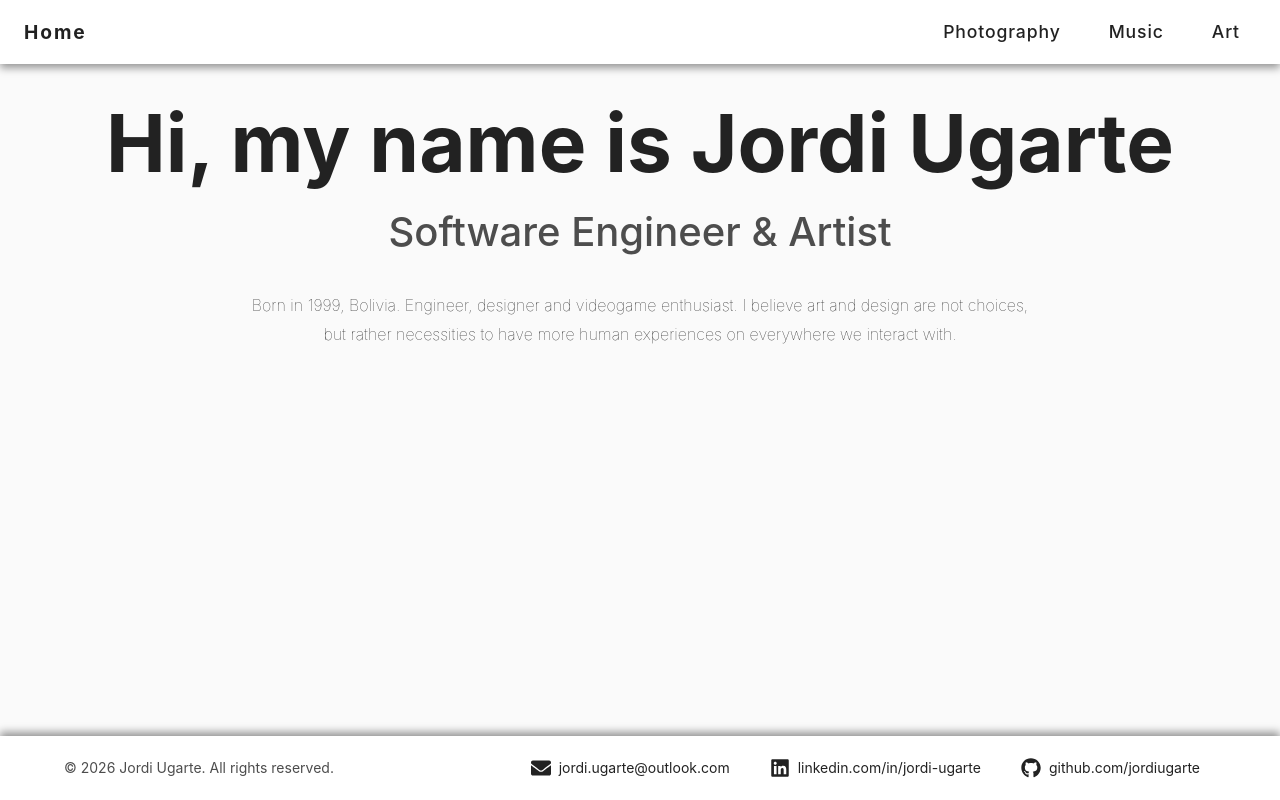
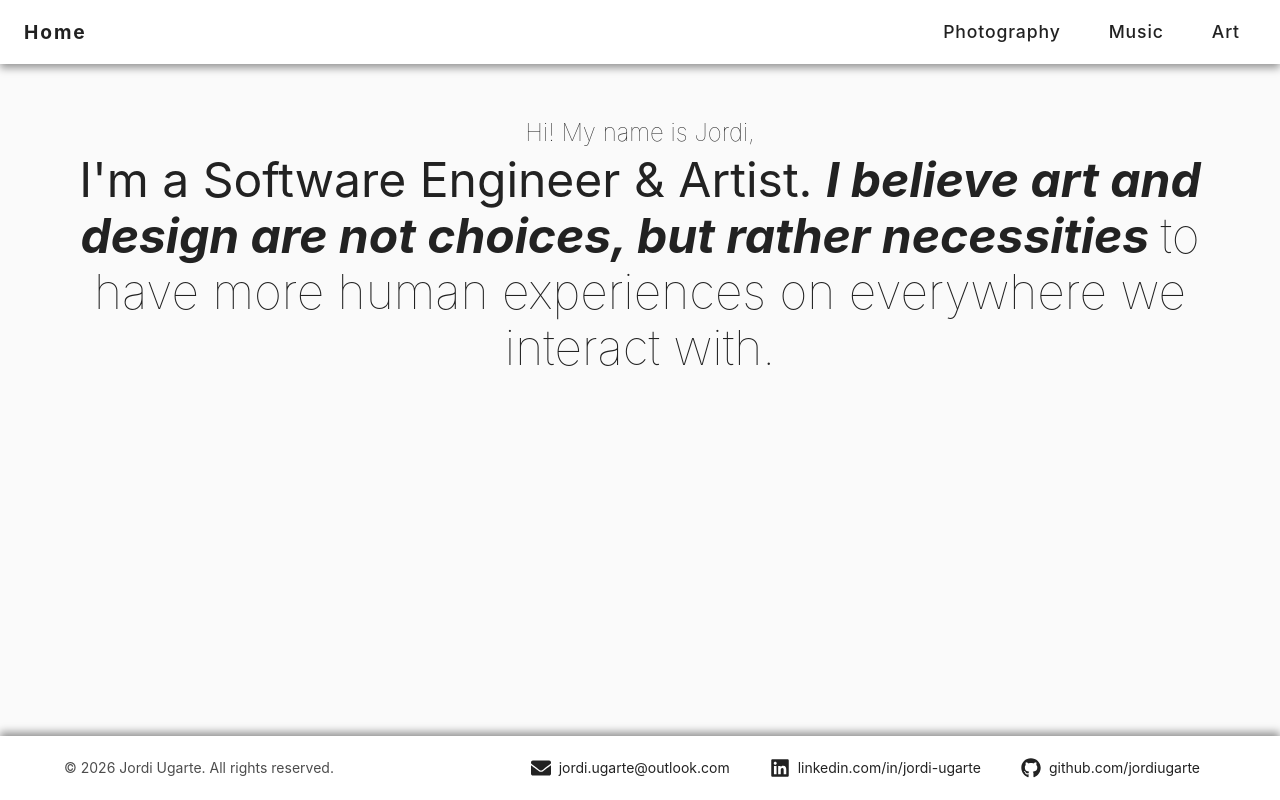
Before and after one commit to jordiugarte/jordiugarte.github.io, a React (Vite) app: page / in a window 1280 px wide. Built offline with nearby package versions, Linux system fonts and the light colour scheme.

Commit message:
Styles fix

```diff
--- a/src/App.tsx
+++ b/src/App.tsx
@@ -14,6 +14,7 @@ import Photography from './components/Photography'
 import Music from './components/Music'
 import Art from './components/Art'
 import Footer from './components/Footer'
+import HomeText from './components/HomeText'
 
 const sections = [
   // { Icon: FaCode, id: 'software', path: '/software', title: 'Software', size: 24 },
@@ -151,15 +152,7 @@ function App() {
             <Routes>
               <Route path="/" element={
                 <Container maxWidth="lg" sx={{ py: 4 }}>
-                  <Typography variant="h1" component="h1" sx={{ textAlign: 'center' }}>
-                    Hi, my name is Jordi Ugarte
-                  </Typography>
-                  <Typography variant="h5" sx={{ textAlign: 'center', mt: 2, opacity: 0.8 }}>
-                    Software Engineer & Artist
-                  </Typography>
-                  <Typography variant="body1" sx={{ textAlign: 'center', mt: 4, maxWidth: '800px', mx: 'auto', lineHeight: 1.8 }}>
-                    Born in 1999, Bolivia. Engineer, designer and videogame enthusiast. I believe art and design are not choices, but rather necessities to have more human experiences on everywhere we interact with.
-                  </Typography>
+                  <HomeText />
                 </Container>
               } />
               {/* <Route path="/software" element={<Software />} /> */}
--- /dev/null
+++ b/src/components/HomeText.tsx
@@ -0,0 +1,45 @@
+import { Box, Typography } from "@mui/material";
+
+
+function HomeText() {
+    return (
+        <>
+        <Typography variant="h3" component="h3" sx={{ textAlign: 'center' }}>
+            <Box
+                component="span"
+                sx={{
+                    fontWeight: 100,
+                    fontSize: 24,
+                }}>
+                Hi! My name is Jordi,
+            </Box>
+        </Typography>
+        <Typography variant="h3" component="h3" sx={{ textAlign: 'center' }}>
+            <Box
+                component="span"
+                sx={{
+                    fontWeight: 400,
+                }}>
+                I'm a Software Engineer & Artist.{' '}
+            </Box>
+            <Box
+                component="span"
+                sx={{
+                    fontWeight: 700,
+                    fontStyle: "italic"
+                }}>
+                I believe art and design are not choices, but rather necessities{' '}
+            </Box>
+            <Box
+                component="span"
+                sx={{
+                    fontWeight: 100,
+                }}>
+                to have more human experiences on everywhere we interact with.
+            </Box>
+        </Typography>
+        </>
+    );
+}
+
+export default HomeText;
```
